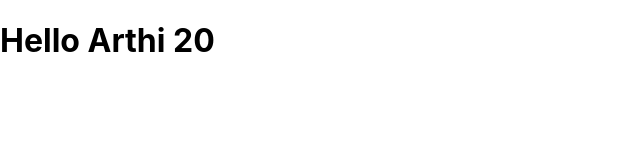
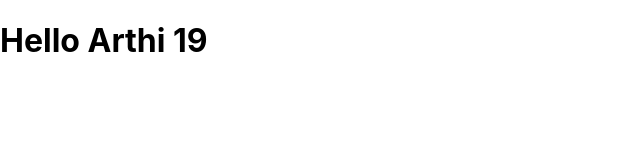
Before and after one commit to Arthikanagaraj/React-learn, a React (Create React App) app: page / in a window 1280 px wide. Shown: the top 160 px of the page, without its empty margins (0-640 px from the left). Built offline with nearby package versions, Linux system fonts and the light colour scheme.

Commit message:
Destructuring the fuction body

```diff
--- a/src/App.js
+++ b/src/App.js
@@ -1,8 +1,8 @@
 import './App.css';
-import Destructuringtheparameter from './Components/Destructuringtheparameter';
+import Destructuringfunctionbody from './Components/Destructuringfunctionbody';
 function App() {
   return (
-    <Destructuringtheparameter name="Arthi" age="20"/>
+    <Destructuringfunctionbody name="Arthi" age="19"/>
   );
 }
 
--- /dev/null
+++ b/src/Components/Destructuringfunctionbody.js
@@ -0,0 +1,12 @@
+import React from 'react';
+const Destructuringfunctionbody=props=>{
+    const{name,age}=props
+    return(
+        <div>
+            <h1>
+                Hello {name} {age}
+            </h1>
+        </div>
+    )
+}
+export default Destructuringfunctionbody
```
